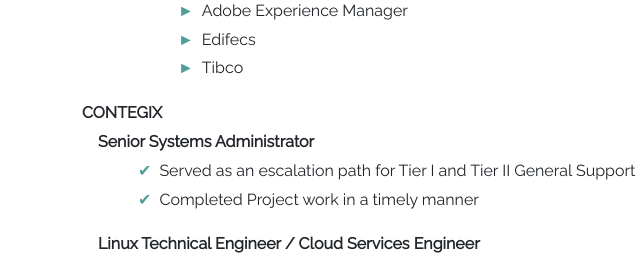
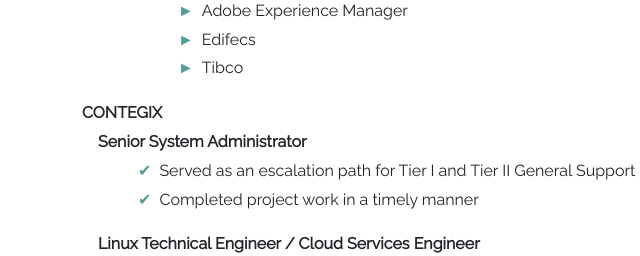
Before and after one commit to mattburchett/burchett.dev, a plain HTML site: page index.html in a window 1280 px wide. Shown: the part 1220-1476 px from the top of the page, 36-676 px from the left. Drawn offline with nearby package versions, Linux system fonts and the light colour scheme.

Commit message:
tweaking wording slightly

```diff
--- a/index.html
+++ b/index.html
@@ -107,10 +107,10 @@
                     <strong>Contegix</strong><br>
                 </div>
                 <div class="job-position">
-                    <strong>Senior Systems Administrator</strong><span style="float:right"><i>Dec 2017 - Present</i></span>
+                    <strong>Senior System Administrator</strong><span style="float:right"><i>Dec 2017 - Present</i></span>
                     <ul class="job-description">
                         <li>Served as an escalation path for Tier I and Tier II General Support</li>
-                        <li>Completed Project work in a timely manner</li>
+                        <li>Completed project work in a timely manner</li>
                     </ul>
                 </div>
                 <div class="job-position">
```
